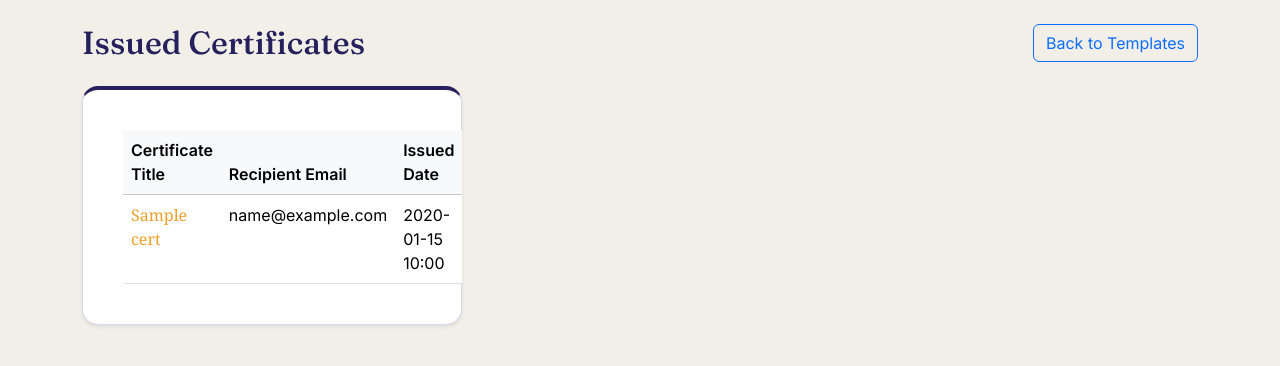
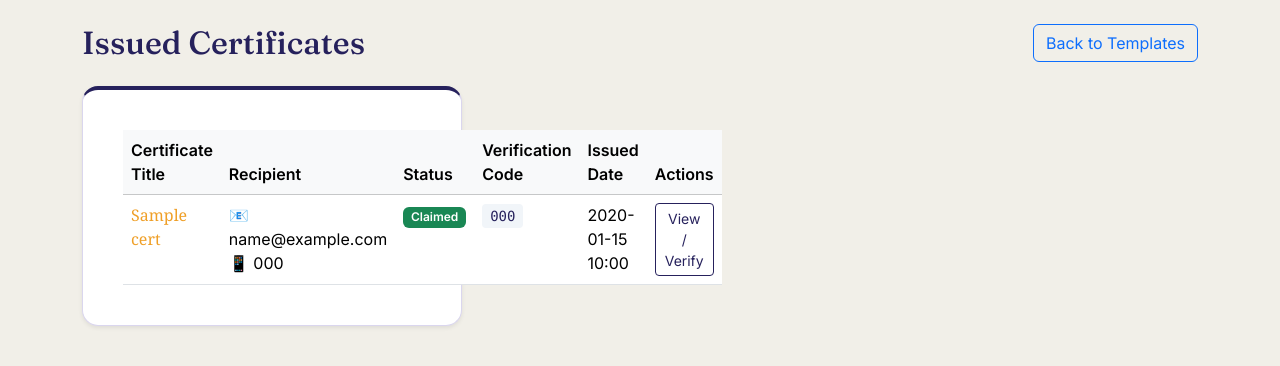
Before and after one commit to manya512/Ascend, a Flask app: template myapp/templates/issued_list.html in a window 1280 px wide. Shown: the part 63-429 px from the top of the page. Run offline with Flask 3, Linux system fonts and the light colour scheme; the template is opened without the code that fills it: most values are stand-ins (such as "Sample title", 1, 10 or a date in 2020).

Commit message:
feat(issuance): issue certificates to recipients by email or phone

```diff
--- a/myapp/app.py
+++ b/myapp/app.py
@@ -2,7 +2,7 @@ from flask import Flask, render_template, redirect, url_for, request, flash
 from flask_login import LoginManager, login_user, logout_user, login_required, current_user
 
 from config import Config
-from models import db, User, Certificate, IssuedCertificate
+from models import db, User, Certificate, IssuedCertificate, Notification
 
 app = Flask(__name__)
 app.config.from_object(Config)
@@ -20,7 +20,7 @@ def load_user(user_id):
 
 @app.route('/')
 def home():
-    return redirect(url_for('login'))
+    return render_template('landing.html')
 
 
 @app.route('/login', methods=['GET', 'POST'])
@@ -174,18 +174,43 @@ def issue_certificate(cert_id):
         return redirect(url_for('certificates_list'))
 
     if request.method == 'POST':
-        recipient_email = request.form.get('recipient_email')
+        recipient_email = request.form.get('recipient_email', '').strip()
+        recipient_phone = request.form.get('recipient_phone', '').strip()
+
+        if not recipient_email and not recipient_phone:
+            flash('Please enter at least an email or a phone number for the recipient.')
+            return redirect(url_for('issue_certificate', cert_id=cert_id))
 
         issued_cert = IssuedCertificate(
             certificate_id=cert_id,
             institution_id=current_user.id,
-            recipient_email=recipient_email
+            recipient_email=recipient_email if recipient_email else None,
+            recipient_phone=recipient_phone if recipient_phone else None,
+            status='issued'
         )
         db.session.add(issued_cert)
         db.session.commit()
 
-        flash(f'Certificate issued to {recipient_email}!')
-        return redirect(url_for('certificates_list'))
+        # Find matching member user to associate notification directly if exists
+        target_user = None
+        if recipient_email:
+            target_user = User.query.filter_by(email=recipient_email).first()
+        if not target_user and recipient_phone:
+            target_user = User.query.filter_by(phone=recipient_phone).first()
+
+        notif = Notification(
+            user_id=target_user.id if target_user else None,
+            recipient_email=recipient_email if recipient_email else None,
+            recipient_phone=recipient_phone if recipient_phone else None,
+            message=f"You received a new certificate: '{cert.title}' from {current_user.name}.",
+            link=f"/verify/{issued_cert.verification_code}"
+        )
+        db.session.add(notif)
+        db.session.commit()
+
+        recipient_display = recipient_email or recipient_phone
+        flash(f'Certificate successfully issued to {recipient_display}!')
+        return redirect(url_for('issued_list'))
 
     return render_template('issue_certificate.html', user=current_user, certificate=cert)
 
@@ -205,6 +230,21 @@ def issued_list():
 
     return render_template('issued_list.html', issued=issued, user=current_user)
 
+@app.route('/verify/<code>', methods=['GET'])
+def verify_certificate(code):
+    issued = db.session.query(IssuedCertificate, Certificate, User).join(
+        Certificate, IssuedCertificate.certificate_id == Certificate.id
+    ).join(
+        User, Certificate.institution_id == User.id
+    ).filter(
+        IssuedCertificate.verification_code == code
+    ).first()
+
+    if issued:
+        return render_template('verify.html', result=issued)
+    else:
+        return render_template('verify.html', result=None), 404
+
 
 @app.route('/logout')
 @login_required
--- a/myapp/templates/issued_list.html
+++ b/myapp/templates/issued_list.html
@@ -14,16 +14,35 @@
                     <thead class="table-light">
                         <tr>
                             <th>Certificate Title</th>
-                            <th>Recipient Email</th>
+                            <th>Recipient</th>
+                            <th>Status</th>
+                            <th>Verification Code</th>
                             <th>Issued Date</th>
+                            <th>Actions</th>
                         </tr>
                     </thead>
                     <tbody>
                         {% for issued_cert, cert in issued %}
                             <tr>
                                 <td style="color: #ef9f27; font-family: Georgia, serif; font-weight: 500;">{{ cert.title }}</td>
-                                <td>{{ issued_cert.recipient_email }}</td>
+                                <td>
+                                    {% if issued_cert.recipient_email %}
+                                        <div>📧 {{ issued_cert.recipient_email }}</div>
+                                    {% endif %}
+                                    {% if issued_cert.recipient_phone %}
+                                        <div>📱 {{ issued_cert.recipient_phone }}</div>
+                                    {% endif %}
+                                </td>
+                                <td>
+                                    <span class="badge {% if issued_cert.status == 'claimed' %}bg-success{% else %}bg-secondary{% endif %}">
+                                        {{ issued_cert.status|title if issued_cert.status else 'Issued' }}
+                                    </span>
+                                </td>
+                                <td><code style="background-color: #f1f5f9; padding: 4px 8px; border-radius: 4px; color: var(--indigo-900);">{{ issued_cert.verification_code or 'N/A' }}</code></td>
                                 <td>{{ issued_cert.issued_at.strftime('%Y-%m-%d %H:%M') if issued_cert.issued_at else 'Unknown' }}</td>
+                                <td>
+                                    <a href="{{ url_for('verify_certificate', code=issued_cert.verification_code) }}" class="btn btn-sm btn-outline-primary" style="border-color: #26215c; color: #26215c;">View / Verify</a>
+                                </td>
                             </tr>
                         {% endfor %}
                     </tbody>
```
Also changed, not shown: myapp/templates/issue_certificate.html (+8 -2 lines).
